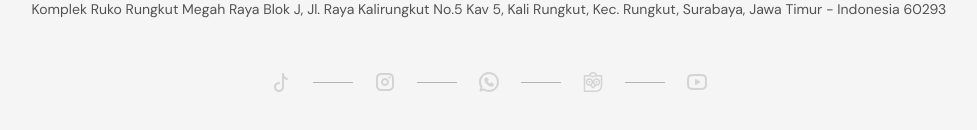
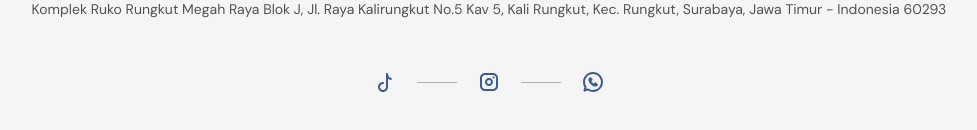
Before and after one commit to webdesignertsmsby/fsbk, a plain HTML site: page product-detail.html in a window 1280 px wide. Shown: the part 1118-1248 px from the top of the page, without its empty margins (151-1128 px from the left). Drawn offline with Linux system fonts and the light colour scheme.

Commit message:
Add social media links to footer
Added social media links for TikTok, Instagram, and WhatsApp with corresponding SVG icons and hover effects.

```diff
--- a/product-detail.html
+++ b/product-detail.html
@@ -526,28 +526,41 @@
             </div>
 
             <div class="footer-social">
-                <a href="#" class="social-icon">
+              <!-- 1. TikTok -->
+              <a href="https://www.tiktok.com/@feasbake" class="social-icon" target="_blank" rel="noopener noreferrer" aria-label="TikTok Feasbake"
+                 style="display:inline-flex;align-items:center;color:#3B5B98;transition:transform .25s ease,color .25s ease;"
+                 onmouseover="this.style.transform='translateY(-3px) scale(1.15)';this.style.color='#2A4377';"
+                 onmouseout="this.style.transform='none';this.style.color='#3B5B98';">
                   <svg width="24" height="24" viewBox="0 0 24 24" fill="none" xmlns="http://www.w3.org/2000/svg">
-                        <path fill-rule="evenodd" clip-rule="evenodd" d="M14 3C14.5523 3 15 3.44772 15 4C15 5.93245 16.3743 7.54898 18.1992 7.91988C18.7404 8.02988 19.09 8.5578 18.98 9.09902C18.87 9.64024 18.342 9.98981 17.8008 9.87981C16.7386 9.66391 15.778 9.16742 15 8.47103V17C15 19.7614 12.7614 22 10 22C7.23858 22 5 19.7614 5 17C5 14.2386 7.23858 12 10 12C10.5523 12 11 12.4477 11 13C11 13.5523 10.5523 14 10 14C8.34315 14 7 15.3431 7 17C7 18.6569 8.34315 20 10 20C11.6569 20 13 18.6569 13 17V4C13 3.44772 13.4477 3 14 3Z" fill="#D4D4D4"/>
+                      <path style="fill:currentColor" fill-rule="evenodd" clip-rule="evenodd" d="M14 3C14.5523 3 15 3.44772 15 4C15 5.93245 16.3743 7.54898 18.1992 7.91988C18.7404 8.02988 19.09 8.5578 18.98 9.09902C18.87 9.64024 18.342 9.98981 17.8008 9.87981C16.7386 9.66391 15.778 9.16742 15 8.47103V17C15 19.7614 12.7614 22 10 22C7.23858 22 5 19.7614 5 17C5 14.2386 7.23858 12 10 12C10.5523 12 11 12.4477 11 13C11 13.5523 10.5523 14 10 14C8.34315 14 7 15.3431 7 17C7 18.6569 8.34315 20 10 20C11.6569 20 13 18.6569 13 17V4C13 3.44772 13.4477 3 14 3Z" fill="#D4D4D4"/>
                   </svg>
               </a>
               <span class="social-separator"></span>
 
-                <a href="#" class="social-icon">
+              <!-- 2. Instagram -->
+              <a href="https://www.instagram.com/feasbake?dlrf=MTVhbGw0ODhxODc%3D" class="social-icon" target="_blank" rel="noopener noreferrer" aria-label="Instagram Feasbake"
+                 style="display:inline-flex;align-items:center;color:#3B5B98;transition:transform .25s ease,color .25s ease;"
+                 onmouseover="this.style.transform='translateY(-3px) scale(1.15)';this.style.color='#2A4377';"
+                 onmouseout="this.style.transform='none';this.style.color='#3B5B98';">
                   <svg width="24" height="24" viewBox="0 0 24 24" fill="none" xmlns="http://www.w3.org/2000/svg">
-                      <path fill-rule="evenodd" clip-rule="evenodd" d="M8 12C8 9.79086 9.79086 8 12 8C14.2091 8 16 9.79086 16 12C16 14.2091 14.2091 16 12 16C9.79086 16 8 14.2091 8 12ZM12 10C10.8954 10 10 10.8954 10 12C10 13.1046 10.8954 14 12 14C13.1046 14 14 13.1046 14 12C14 10.8954 13.1046 10 12 10Z" fill="#D4D4D4"/>
-                      <path d="M16.5 8.5C17.0523 8.5 17.5 8.05228 17.5 7.5C17.5 6.94772 17.0523 6.5 16.5 6.5C15.9477 6.5 15.5 6.94772 15.5 7.5C15.5 8.05228 15.9477 8.5 16.5 8.5Z" fill="#D4D4D4"/>
-                      <path fill-rule="evenodd" clip-rule="evenodd" d="M3 8C3 5.23858 5.23858 3 8 3H16C18.7614 3 21 5.23858 21 8V16C21 18.7614 18.7614 21 16 21H8C5.23858 21 3 18.7614 3 16V8ZM8 5C6.34315 5 5 6.34315 5 8V16C5 17.6569 6.34315 19 8 19H16C17.6569 19 19 17.6569 19 16V8C19 6.34315 17.6569 5 16 5H8Z" fill="#D4D4D4"/>
+                      <path style="fill:currentColor" fill-rule="evenodd" clip-rule="evenodd" d="M8 12C8 9.79086 9.79086 8 12 8C14.2091 8 16 9.79086 16 12C16 14.2091 14.2091 16 12 16C9.79086 16 8 14.2091 8 12ZM12 10C10.8954 10 10 10.8954 10 12C10 13.1046 10.8954 14 12 14C13.1046 14 14 13.1046 14 12C14 10.8954 13.1046 10 12 10Z" fill="#D4D4D4"/>
+                      <path style="fill:currentColor" d="M16.5 8.5C17.0523 8.5 17.5 8.05228 17.5 7.5C17.5 6.94772 17.0523 6.5 16.5 6.5C15.9477 6.5 15.5 6.94772 15.5 7.5C15.5 8.05228 15.9477 8.5 16.5 8.5Z" fill="#D4D4D4"/>
+                      <path style="fill:currentColor" fill-rule="evenodd" clip-rule="evenodd" d="M3 8C3 5.23858 5.23858 3 8 3H16C18.7614 3 21 5.23858 21 8V16C21 18.7614 18.7614 21 16 21H8C5.23858 21 3 18.7614 3 16V8ZM8 5C6.34315 5 5 6.34315 5 8V16C5 17.6569 6.34315 19 8 19H16C17.6569 19 19 17.6569 19 16V8C19 6.34315 17.6569 5 16 5H8Z" fill="#D4D4D4"/>
                   </svg>
               </a>
               <span class="social-separator"></span>
 
-                <a href="#" class="social-icon">
+              <!-- 3. WhatsApp -->
+              <a href="https://wa.me/6281188081279?text=Halo%2C%20saya%20tertarik%20dengan%20produk%20Feasbake" class="social-icon" target="_blank" rel="noopener noreferrer" aria-label="WhatsApp Feasbake"
+                 style="display:inline-flex;align-items:center;color:#3B5B98;transition:transform .25s ease,color .25s ease;"
+                 onmouseover="this.style.transform='translateY(-3px) scale(1.15)';this.style.color='#2A4377';"
+                 onmouseout="this.style.transform='none';this.style.color='#3B5B98';">
                   <svg width="24" height="24" viewBox="0 0 24 24" fill="none" xmlns="http://www.w3.org/2000/svg">
-                      <path d="M9.73827 14.2627C11.7608 16.2852 13.692 16.5518 14.374 16.5769C15.4165 16.6153 16.4188 15.8283 16.8148 14.9042C16.9112 14.6792 16.8872 14.4085 16.7255 14.2014C16.1782 13.5005 15.4374 12.9983 14.7134 12.4984C14.4007 12.282 13.9705 12.349 13.7402 12.6555L13.1394 13.5706C13.0728 13.6721 12.9402 13.707 12.8348 13.6467C12.4284 13.4143 11.8357 13.018 11.4093 12.5916C10.9834 12.1657 10.6112 11.5998 10.4022 11.2195C10.3473 11.1195 10.3778 10.996 10.4693 10.928L11.3927 10.2422C11.6681 10.0038 11.7166 9.59887 11.5138 9.30228C11.065 8.64569 10.5422 7.8112 9.78556 7.25926C9.57889 7.1085 9.31746 7.09158 9.10162 7.18408C8.17688 7.5804 7.38562 8.58294 7.42404 9.62695C7.44914 10.3089 7.71578 12.2402 9.73827 14.2627Z" fill="#D4D4D4"/>
-                      <path fill-rule="evenodd" clip-rule="evenodd" d="M12 2C6.47715 2 2 6.47715 2 12C2 13.8896 2.52505 15.6594 3.43756 17.1683L2.54581 20.2002C2.32023 20.9672 3.03284 21.6798 3.79975 21.4542L6.83171 20.5624C8.34058 21.475 10.1104 22 12 22C17.5228 22 22 17.5228 22 12C22 6.47715 17.5228 2 12 2ZM4 12C4 7.58172 7.58172 4 12 4C16.4183 4 20 7.58172 20 12C20 16.4183 16.4183 20 12 20C10.4231 20 8.95564 19.5448 7.71817 18.759C7.36114 18.5323 6.91075 18.4545 6.47827 18.5817L4.97667 19.0233L5.41832 17.5217C5.54552 17.0892 5.46769 16.6389 5.24098 16.2818C4.4552 15.0444 4 13.5769 4 12Z" fill="#D4D4D4"/>
+                      <path style="fill:currentColor" d="M9.73827 14.2627C11.7608 16.2852 13.692 16.5518 14.374 16.5769C15.4165 16.6153 16.4188 15.8283 16.8148 14.9042C16.9112 14.6792 16.8872 14.4085 16.7255 14.2014C16.1782 13.5005 15.4374 12.9983 14.7134 12.4984C14.4007 12.282 13.9705 12.349 13.7402 12.6555L13.1394 13.5706C13.0728 13.6721 12.9402 13.707 12.8348 13.6467C12.4284 13.4143 11.8357 13.018 11.4093 12.5916C10.9834 12.1657 10.6112 11.5998 10.4022 11.2195C10.3473 11.1195 10.3778 10.996 10.4693 10.928L11.3927 10.2422C11.6681 10.0038 11.7166 9.59887 11.5138 9.30228C11.065 8.64569 10.5422 7.8112 9.78556 7.25926C9.57889 7.1085 9.31746 7.09158 9.10162 7.18408C8.17688 7.5804 7.38562 8.58294 7.42404 9.62695C7.44914 10.3089 7.71578 12.2402 9.73827 14.2627Z" fill="#D4D4D4"/>
+                      <path style="fill:currentColor" fill-rule="evenodd" clip-rule="evenodd" d="M12 2C6.47715 2 2 6.47715 2 12C2 13.8896 2.52505 15.6594 3.43756 17.1683L2.54581 20.2002C2.32023 20.9672 3.03284 21.6798 3.79975 21.4542L6.83171 20.5624C8.34058 21.475 10.1104 22 12 22C17.5228 22 22 17.5228 22 12C22 6.47715 17.5228 2 12 2ZM4 12C4 7.58172 7.58172 4 12 4C16.4183 4 20 7.58172 20 12C20 16.4183 16.4183 20 12 20C10.4231 20 8.95564 19.5448 7.71817 18.759C7.36114 18.5323 6.91075 18.4545 6.47827 18.5817L4.97667 19.0233L5.41832 17.5217C5.54552 17.0892 5.46769 16.6389 5.24098 16.2818C4.4552 15.0444 4 13.5769 4 12Z" fill="#D4D4D4"/>
                   </svg>
               </a>
+            <!--
               <span class="social-separator"></span>
 
                <a href="#" class="social-icon">
@@ -562,7 +575,7 @@
                     <path d="M10.9 14.9445L15.1 12.5196C15.5 12.2887 15.5 11.7113 15.1 11.4804L10.9 9.05551C10.5 8.82457 10 9.11325 10 9.57513L10 14.4249C10 14.8868 10.5 15.1754 10.9 14.9445Z" fill="#D4D4D4"/>
                     <path fill-rule="evenodd" clip-rule="evenodd" d="M12 4C9.77593 4 7.41126 4.15155 5.7315 4.28787C3.89351 4.43702 2.4164 5.85942 2.23668 7.71109C2.11654 8.94881 2 10.526 2 12C2 13.474 2.11654 15.0512 2.23668 16.2889C2.4164 18.1406 3.89351 19.563 5.7315 19.7121C7.41126 19.8484 9.77594 20 12 20C14.2241 20 16.5887 19.8484 18.2685 19.7121C20.1065 19.563 21.5836 18.1406 21.7633 16.2889C21.8835 15.0512 22 13.474 22 12C22 10.526 21.8835 8.94881 21.7633 7.71109C21.5836 5.85942 20.1065 4.43702 18.2685 4.28787C16.5887 4.15155 14.2241 4 12 4ZM5.89327 6.28131C7.55034 6.14684 9.85406 6 12 6C14.1459 6 16.4497 6.14684 18.1067 6.28131C18.996 6.35348 19.6881 7.03249 19.7727 7.9043C19.89 9.11288 20 10.6181 20 12C20 13.3819 19.89 14.8871 19.7727 16.0957C19.6881 16.9675 18.996 17.6465 18.1067 17.7187C16.4497 17.8532 14.1459 18 12 18C9.85406 18 7.55034 17.8532 5.89327 17.7187C5.00396 17.6465 4.31194 16.9675 4.22732 16.0957C4.11002 14.8871 4 13.3819 4 12C4 10.6181 4.11002 9.11288 4.22732 7.9043C4.31194 7.03249 5.00396 6.35348 5.89327 6.28131Z" fill="#D4D4D4"/>
                 </svg>
-                </a>
+              </a> -->
           </div>
         </div>
     </div>
```
Lines whose indentation alone changed are shown as unchanged.
